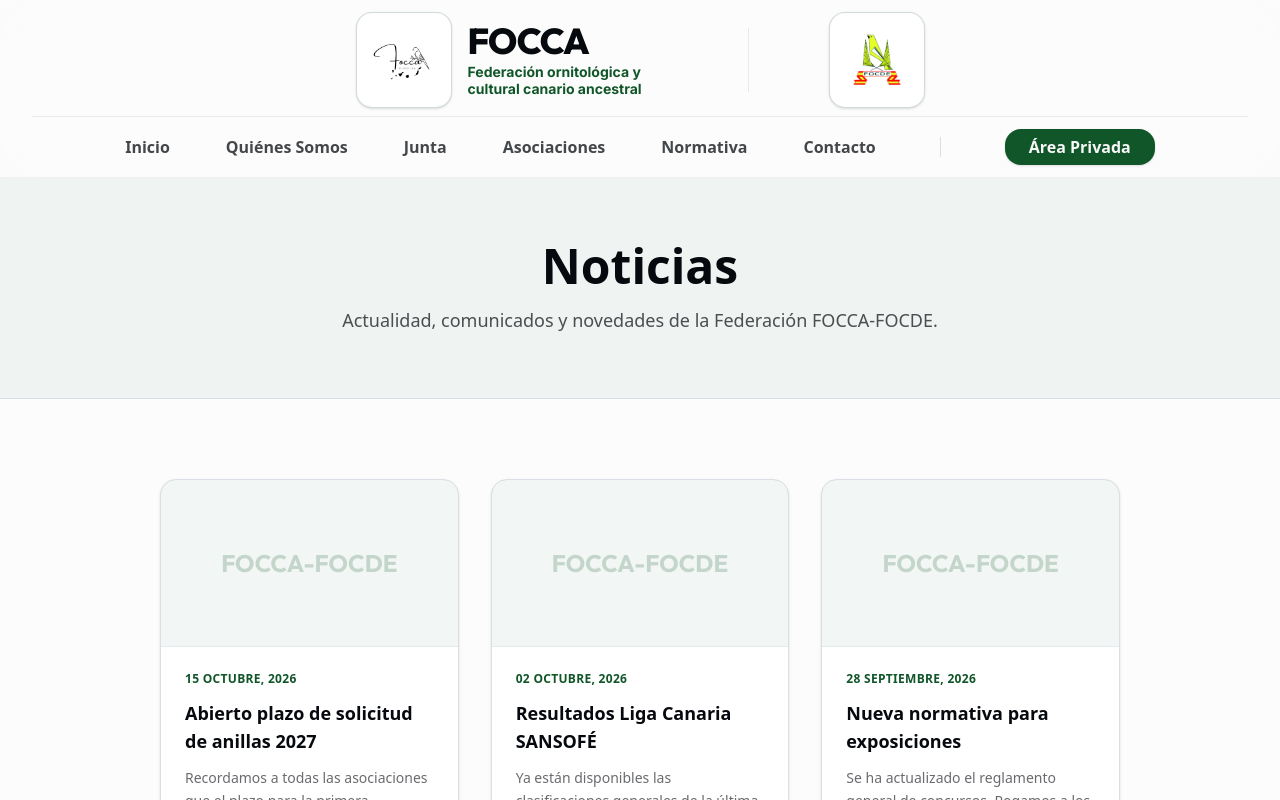
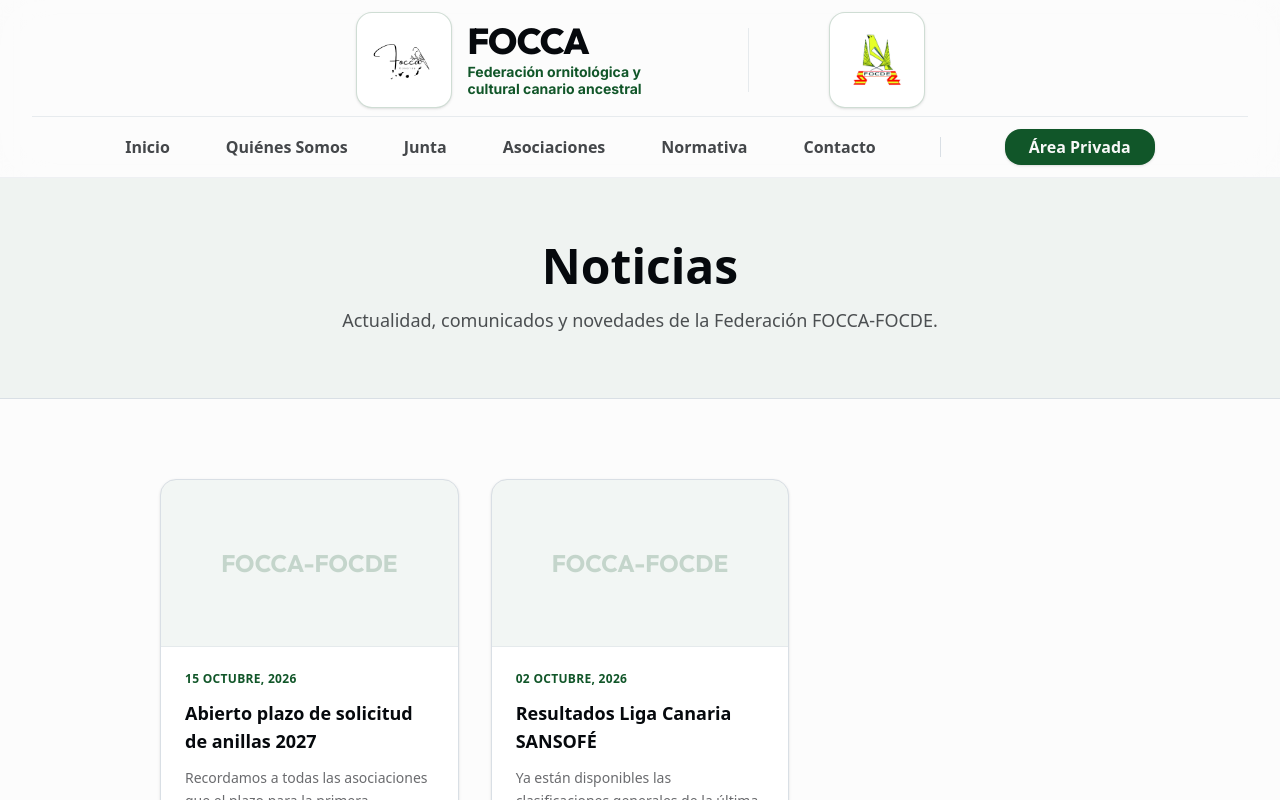
Before and after one commit to Ariadna92focca/web-focca, a Next.js app: page /noticias in a window 1280 px wide. Shown: the top 800 px of the page. Built offline with nearby package versions, Linux system fonts and the light colour scheme.

Commit message:
fix: borrar noticia de nueva normativa

```diff
--- a/src/app/noticias/page.tsx
+++ b/src/app/noticias/page.tsx
@@ -1,8 +1,7 @@
 export default function NoticiasPage() {
     const noticias = [
         { title: "Abierto plazo de solicitud de anillas 2027", date: "15 Octubre, 2026", excerpt: "Recordamos a todas las asociaciones que el plazo para la primera convocatoria de anillas ya está abierto." },
-        { title: "Resultados Liga Canaria SANSOFÉ", date: "02 Octubre, 2026", excerpt: "Ya están disponibles las clasificaciones generales de la última jornada disputada este fin de semana." },
-        { title: "Nueva normativa para exposiciones", date: "28 Septiembre, 2026", excerpt: "Se ha actualizado el reglamento general de concursos. Rogamos a los participantes revisen los cambios." }
+        { title: "Resultados Liga Canaria SANSOFÉ", date: "02 Octubre, 2026", excerpt: "Ya están disponibles las clasificaciones generales de la última jornada disputada este fin de semana." }
     ];
 
     return (
```
